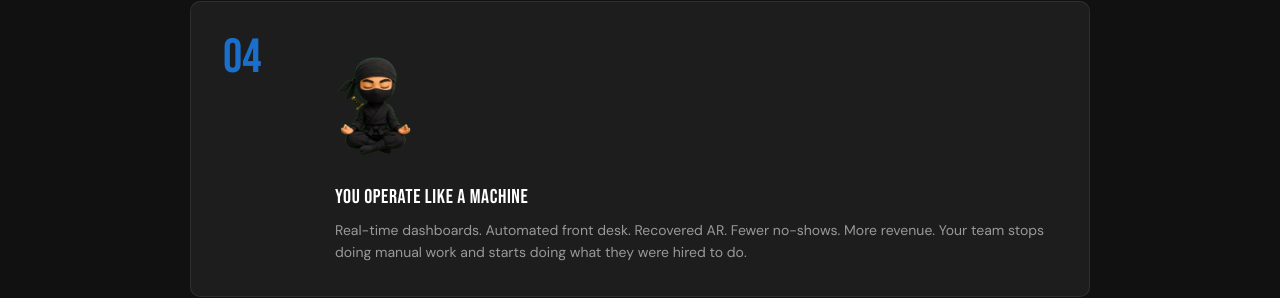
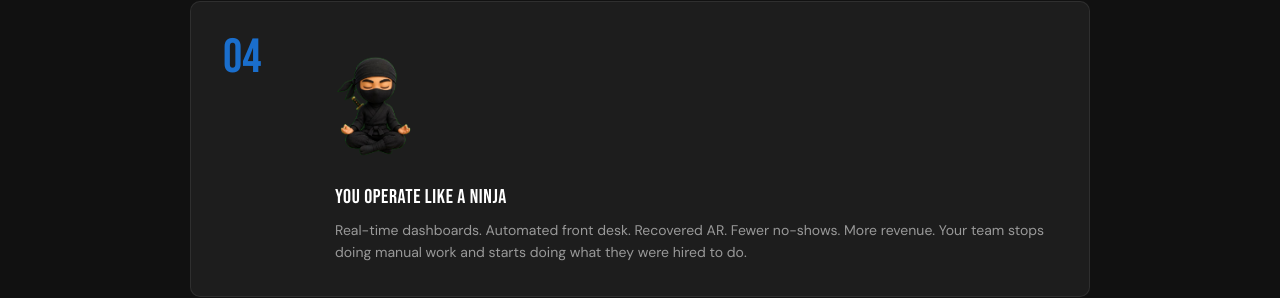
Before and after one commit to Agent-Artemis/enhanced-ops-ninja, a Next.js app: page / in a window 1280 px wide. Shown: the part 2866-3164 px from the top of the page. Built offline with nearby package versions, Linux system fonts and the light colour scheme.

Commit message:
Update step 04 heading to operate like a ninja

```diff
--- a/src/components/marketing/MarketingWorks.tsx
+++ b/src/components/marketing/MarketingWorks.tsx
@@ -67,7 +67,7 @@ export function MarketingWorks() {
               style={{ background: "transparent" }}
             />
           }
-          title="YOU OPERATE LIKE A MACHINE"
+          title="YOU OPERATE LIKE A NINJA"
           body="Real-time dashboards. Automated front desk. Recovered AR. Fewer no-shows. More revenue. Your team stops doing manual work and starts doing what they were hired to do."
         />
       </div>
```
